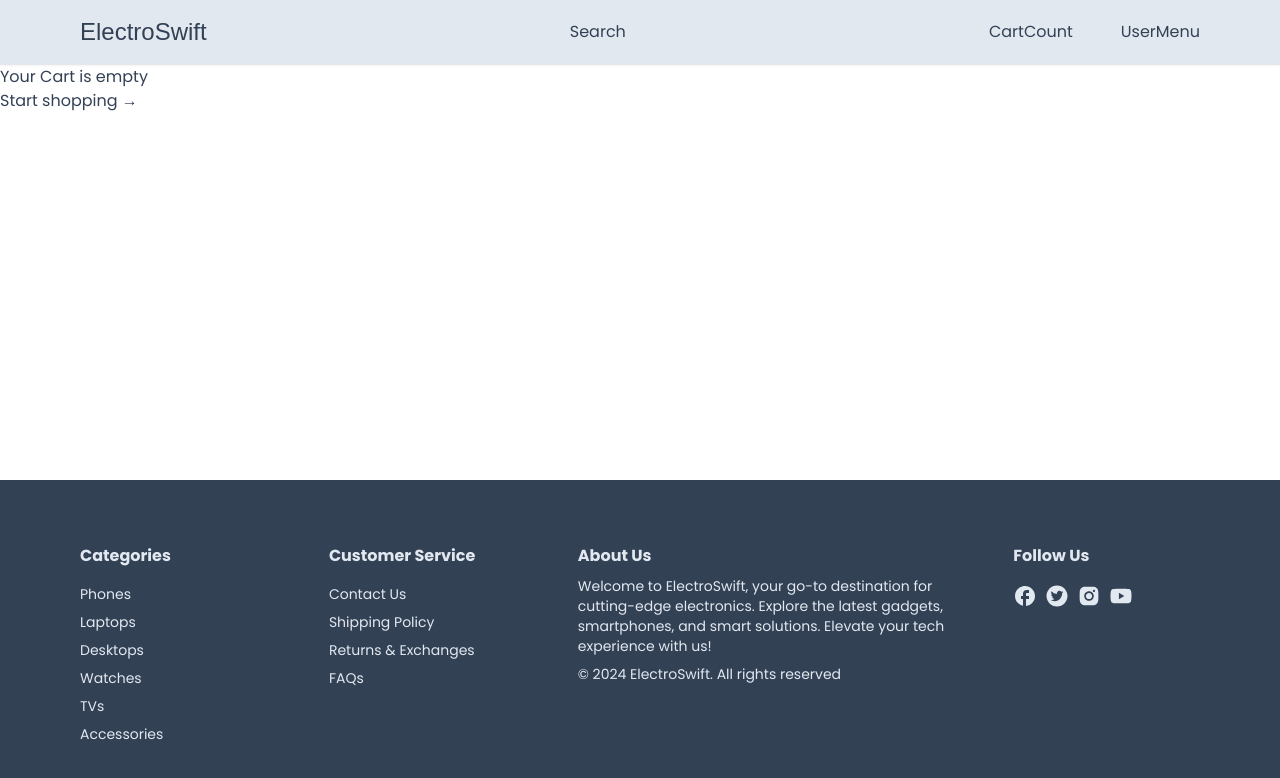
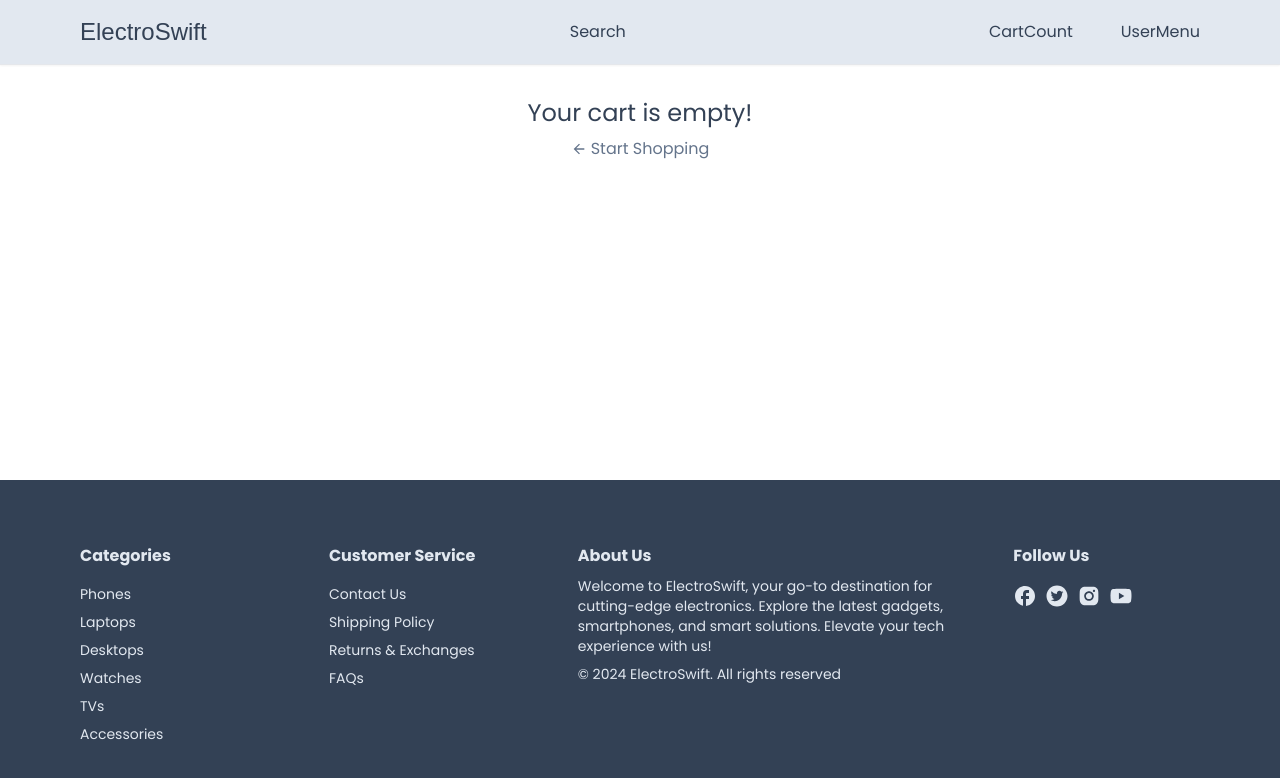
Before and after one commit to rizmiya-ameen/E-Commerce, a Next.js app: page /cart in a window 1280 px wide. Shown: the top 778 px of the page. Built offline with nearby package versions, Linux system fonts and the light colour scheme; a web font is replaced by a local one.

Commit message:
cart updated

```diff
--- /dev/null
+++ b/app/cart/CartClient.tsx
@@ -0,0 +1,43 @@
+"use client"
+
+import Heading from "@/components/Heading";
+import { useCart } from "@/hooks/useCart";
+import Link from "next/link";
+import { MdArrowBack } from "react-icons/md";
+
+const CartClient = () => {
+  const { cartProducts } = useCart();
+
+  if (!cartProducts || cartProducts.length === 0) {
+    return (
+      <div className="flex flex-col items-center">
+        <div className="text-2xl">Your cart is empty!</div>
+        <div>
+          <Link href="/" className="text-slate-500 flex items-center gap-1 mt-2">
+            <MdArrowBack />
+            <span>Start Shopping</span>
+          </Link>
+        </div>
+      </div>
+    );
+  }
+
+  return <div>
+    <Heading title="Shopping Cart" center/>
+
+    <div className="grid grid-cols-5 text-xs gap-4 pb-2 items-center mt-8">
+      <div className="col-span-2 justify-self-start">PRODUCT</div>
+      <div className="justify-self-center">PRICE</div>
+      <div className="justify-self-center">QUANTITY</div>
+      <div className="justify-self-end">TOTAL</div>
+    </div>
+
+    <div>
+      {cartProducts && cartProducts.map(item => {
+        return <div key={item.id}>{item.name}</div>
+      })}
+    </div>
+  </div>;
+};
+
+export default CartClient;
--- a/app/cart/page.tsx
+++ b/app/cart/page.tsx
@@ -1,10 +1,13 @@
+import Container from '@/components/Container'
 import React from 'react'
+import CartClient from './CartClient'
 
 const Cart = () => {
   return (
-    <div>
-      <h3>Your Cart is empty</h3>
-      <h5>Start shopping →</h5>
+    <div className='pt-8'>
+      <Container>
+        <CartClient />
+      </Container>
     </div>
   )
 }
```
